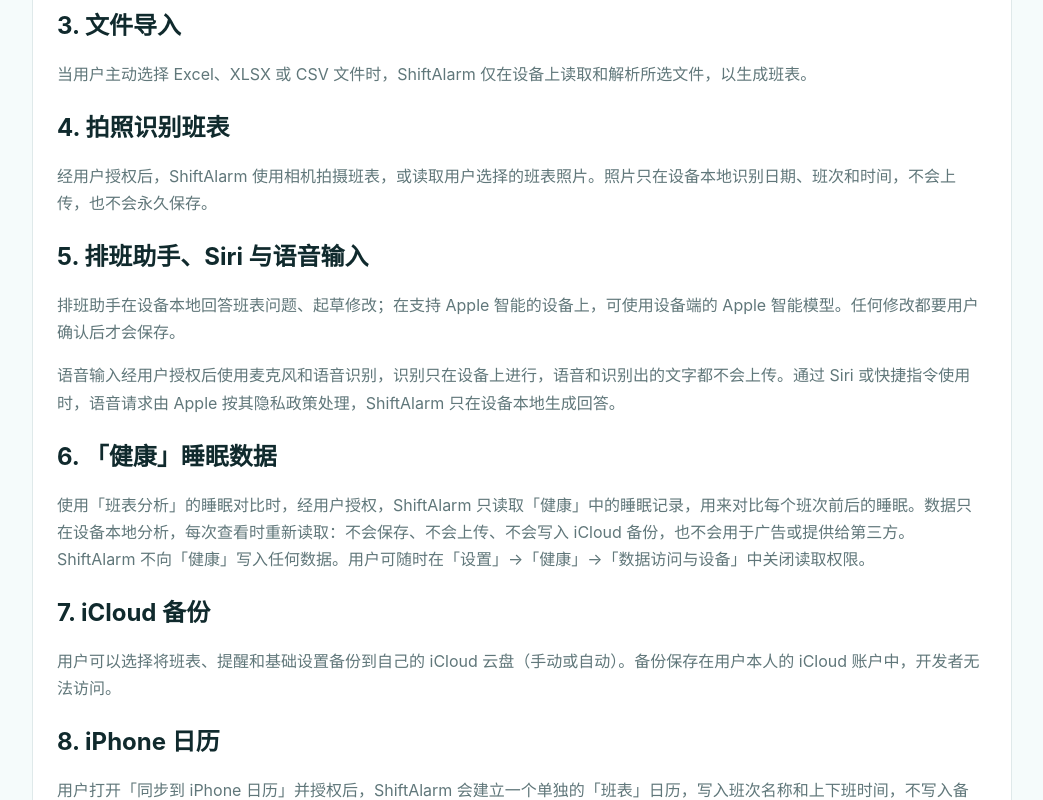
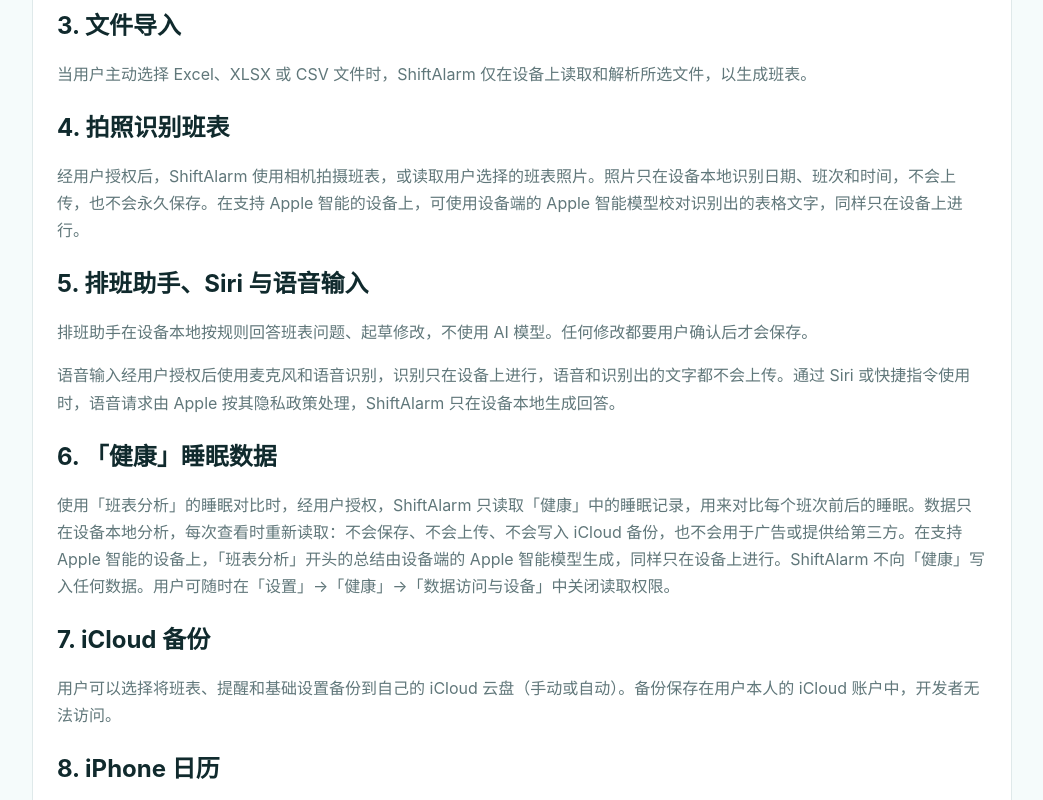
Before and after one commit to wenshifu/shiftalarm-site, a plain HTML site: page privacy.html in a window 1280 px wide. Shown: the part 517-1317 px from the top of the page, without its empty margins (118-1161 px from the left). Drawn offline with Linux system fonts and the light colour scheme.

Commit message:
Say which features use the on-device model
The assistant has had no model since October; the photo import and the
schedule analysis summary still use it.

Co-Authored-By: Claude Opus 5.5 <noreply@anthropic.com>

```diff
--- a/privacy.html
+++ b/privacy.html
@@ -14,9 +14,9 @@ section{padding:55px 0}footer{border-top:1px solid #dfe9ea;padding:28px 0;color:
 <h2>1. 信息收集</h2><p>ShiftAlarm（班表闹钟）当前不要求注册或登录，也不会主动收集姓名、电话号码、精确位置、通讯录或其他可直接识别个人身份的信息，不使用广告或跨应用追踪。</p>
 <h2>2. 班表与本地数据</h2><p>用户创建的班次、排班、提醒及设置默认保存在设备本地。ShiftAlarm 不会将这些数据上传至开发者服务器。</p>
 <h2>3. 文件导入</h2><p>当用户主动选择 Excel、XLSX 或 CSV 文件时，ShiftAlarm 仅在设备上读取和解析所选文件，以生成班表。</p>
-<h2>4. 拍照识别班表</h2><p>经用户授权后，ShiftAlarm 使用相机拍摄班表，或读取用户选择的班表照片。照片只在设备本地识别日期、班次和时间，不会上传，也不会永久保存。</p>
-<h2>5. 排班助手、Siri 与语音输入</h2><p>排班助手在设备本地回答班表问题、起草修改；在支持 Apple 智能的设备上，可使用设备端的 Apple 智能模型。任何修改都要用户确认后才会保存。</p><p>语音输入经用户授权后使用麦克风和语音识别，识别只在设备上进行，语音和识别出的文字都不会上传。通过 Siri 或快捷指令使用时，语音请求由 Apple 按其隐私政策处理，ShiftAlarm 只在设备本地生成回答。</p>
-<h2>6. 「健康」睡眠数据</h2><p>使用「班表分析」的睡眠对比时，经用户授权，ShiftAlarm 只读取「健康」中的睡眠记录，用来对比每个班次前后的睡眠。数据只在设备本地分析，每次查看时重新读取：不会保存、不会上传、不会写入 iCloud 备份，也不会用于广告或提供给第三方。ShiftAlarm 不向「健康」写入任何数据。用户可随时在「设置」→「健康」→「数据访问与设备」中关闭读取权限。</p>
+<h2>4. 拍照识别班表</h2><p>经用户授权后，ShiftAlarm 使用相机拍摄班表，或读取用户选择的班表照片。照片只在设备本地识别日期、班次和时间，不会上传，也不会永久保存。在支持 Apple 智能的设备上，可使用设备端的 Apple 智能模型校对识别出的表格文字，同样只在设备上进行。</p>
+<h2>5. 排班助手、Siri 与语音输入</h2><p>排班助手在设备本地按规则回答班表问题、起草修改，不使用 AI 模型。任何修改都要用户确认后才会保存。</p><p>语音输入经用户授权后使用麦克风和语音识别，识别只在设备上进行，语音和识别出的文字都不会上传。通过 Siri 或快捷指令使用时，语音请求由 Apple 按其隐私政策处理，ShiftAlarm 只在设备本地生成回答。</p>
+<h2>6. 「健康」睡眠数据</h2><p>使用「班表分析」的睡眠对比时，经用户授权，ShiftAlarm 只读取「健康」中的睡眠记录，用来对比每个班次前后的睡眠。数据只在设备本地分析，每次查看时重新读取：不会保存、不会上传、不会写入 iCloud 备份，也不会用于广告或提供给第三方。在支持 Apple 智能的设备上，「班表分析」开头的总结由设备端的 Apple 智能模型生成，同样只在设备上进行。ShiftAlarm 不向「健康」写入任何数据。用户可随时在「设置」→「健康」→「数据访问与设备」中关闭读取权限。</p>
 <h2>7. iCloud 备份</h2><p>用户可以选择将班表、提醒和基础设置备份到自己的 iCloud 云盘（手动或自动）。备份保存在用户本人的 iCloud 账户中，开发者无法访问。</p>
 <h2>8. iPhone 日历</h2><p>用户打开「同步到 iPhone 日历」并授权后，ShiftAlarm 会建立一个单独的「班表」日历，写入班次名称和上下班时间，不写入备注、工时或工资，也不读取其他日历中的内容。这个日历保存在用户本人的日历账户（如 iCloud）中，是否分享、分享给谁由用户在系统「日历」App 中决定。关闭同步或删除所有数据时，这个日历会被删除。</p>
 <h2>9. 通知与强提醒</h2><p>在获得用户授权后，ShiftAlarm 使用系统通知和系统闹钟（强提醒）提供起床、上班或其他由用户配置的提醒。提醒内容在设备本地生成和调度，用户可随时在应用或系统设置中关闭权限。</p>
```
